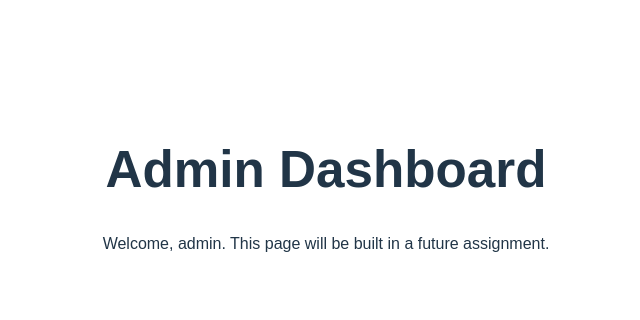
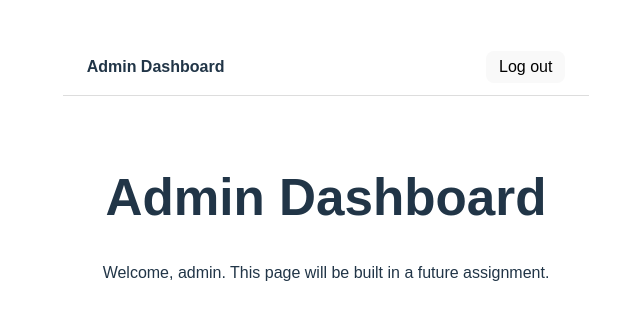
Before and after one commit to suprice4/UniSell_repo, a React (Vite) app in the folder web/: page /admin/dashboard in a window 1280 px wide. Shown: the part 210-530 px from the top of the page, without its empty margins (314-954 px from the left). Built offline with nearby package versions, Linux system fonts and the light colour scheme.

Commit message:
feat: add reusable header/logout to admin dashboard

```diff
--- a/web/src/features/dashboard/pages/AdminDashboard.jsx
+++ b/web/src/features/dashboard/pages/AdminDashboard.jsx
@@ -1,9 +1,14 @@
+import Header from "../../../core/components/Header";
+
 function AdminDashboard() {
   return (
-    <div style={{ padding: "40px", fontFamily: "sans-serif" }}>
-      <h1>Admin Dashboard</h1>
-      <p>Welcome, admin. This page will be built in a future assignment.</p>
-    </div>
+    <>
+      <Header title="Admin Dashboard" />
+      <div style={{ padding: "40px", fontFamily: "sans-serif" }}>
+        <h1>Admin Dashboard</h1>
+        <p>Welcome, admin. This page will be built in a future assignment.</p>
+      </div>
+    </>
   );
 }
 
```
